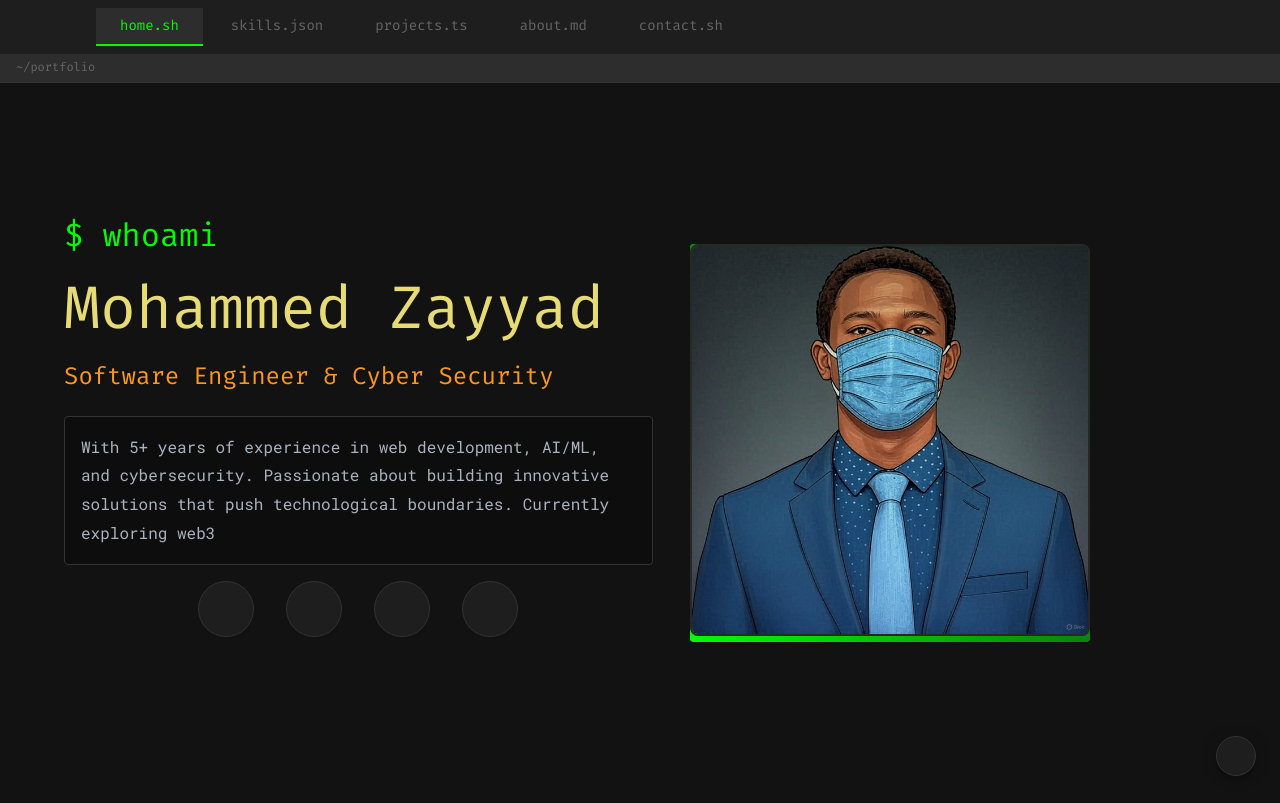
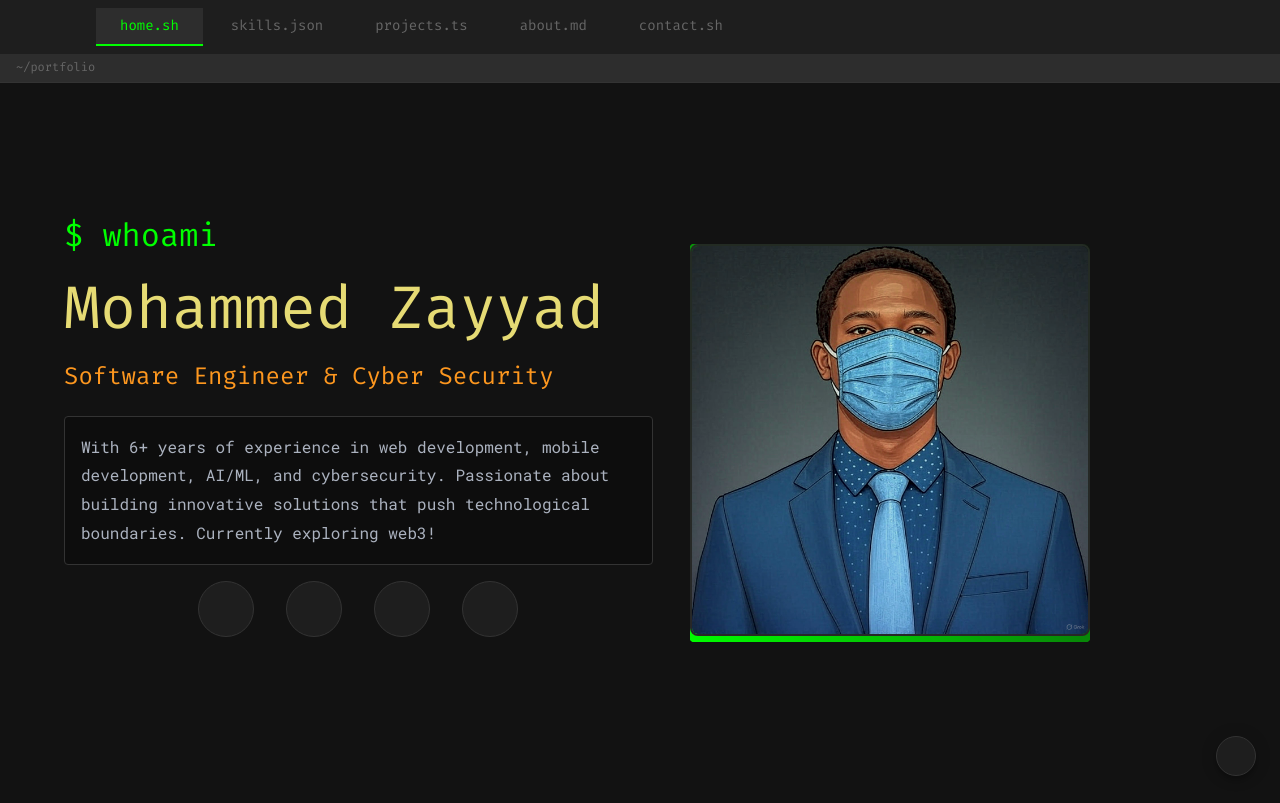
Before and after one commit to mz0x0100/zayyad, a React (Vite) app: page / in a window 1280 px wide. Built offline with nearby package versions, Linux system fonts and the light colour scheme; some icons are missing.

Commit message:
feat: added more projects

```diff
--- a/src/components/HeroSection.tsx
+++ b/src/components/HeroSection.tsx
@@ -118,10 +118,10 @@ const HeroSection = () => {
                       fontSize: { xs: "0.875rem", md: "1rem" },
                     }}
                   >
-                    With 5+ years of experience in web development, AI/ML, and
-                    cybersecurity. Passionate about building innovative
-                    solutions that push technological boundaries. Currently
-                    exploring web3
+                    With 6+ years of experience in web development, mobile
+                    development, AI/ML, and cybersecurity. Passionate about
+                    building innovative solutions that push technological
+                    boundaries. Currently exploring web3!
                   </Typography>
                 </Box>
                 <Box sx={{ mt: 2, display: "flex", justifyContent: "center" }}>
--- a/src/pages/Index.tsx
+++ b/src/pages/Index.tsx
@@ -35,11 +35,11 @@ const projects = [
   {
     title: "Coixa",
     category: "web3",
-    description: "An open-source web3 wallet for the Pi blockchain",
+    description: "Simple, secure and open-source web3 wallet",
     techStack: ["React.js", "Stellar SDK", "TypeScript", "React native"],
     liveUrl: "https://coixa.vercel.app",
     githubUrl: "https://github.com/mz0x0100/Coixa",
-    image: "/coinlet.png",
+    image: "/coixa-dashboard.png",
   },
   {
     title: "Coinlet",
@@ -60,19 +60,19 @@ const projects = [
     image: "/elon.png",
   },
   {
-    title: "Virtual painter using gestures",
+    title: "VirtualPainter",
     category: "ai",
     description:
-      "A fun python project that allows users to draw on their screen using hand gestures captured by a webcam",
+      "VirtualPainter is an interactive computer vision application that transforms your webcam into a virtual drawing canvas",
     techStack: ["Python", "TensorFlow", "OpenCV"],
-    githubUrl: "https://github.com/mz0x0100/AGDetection",
-    image: "/elon.png",
+    githubUrl: "https://github.com/mz0x0100/VirtualPainter",
+    image: "/vp.png",
   },
   {
     title: "Fend News",
     category: "mobile",
     description:
-      "Search, filter and get latest news trends from various news reliable sources",
+      "Search, filter and get latest news trends from various reliable news streams",
     techStack: ["React native", "TypeScript", "API"],
     githubUrl: "https://github.com/mz0x0100/FendNews",
     image: "/fnews.png",
@@ -84,6 +84,14 @@ const projects = [
       "Polytechnic students portal app with various tools to help students with their academic journey",
     techStack: ["React native", "TypeScript", "API"],
     githubUrl: "https://github.com/mz0x0100/FPTBStudPort",
+    image: "/fnews.png",
+  },
+  {
+    title: "KeyScan",
+    category: "cybersecurity",
+    description: "An advanced remote keylogging software",
+    techStack: ["C++", "Windows API"],
+    githubUrl: "https://github.com/4anonz/KeyScan",
     image: "/fnews.png",
   },
 ];
```
Also changed, not shown: public/coixa-dashboard.png (added), public/vp.png (added).
